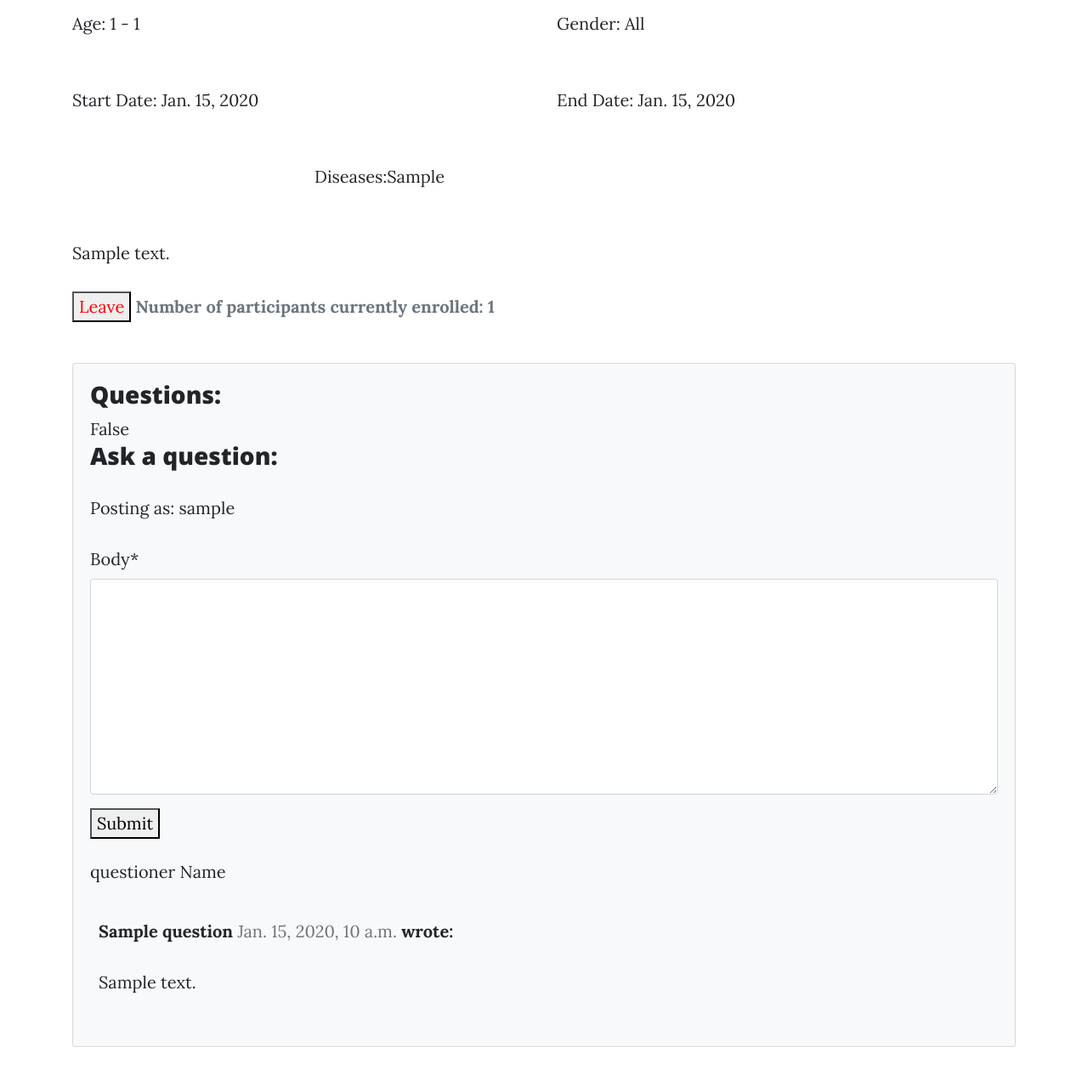
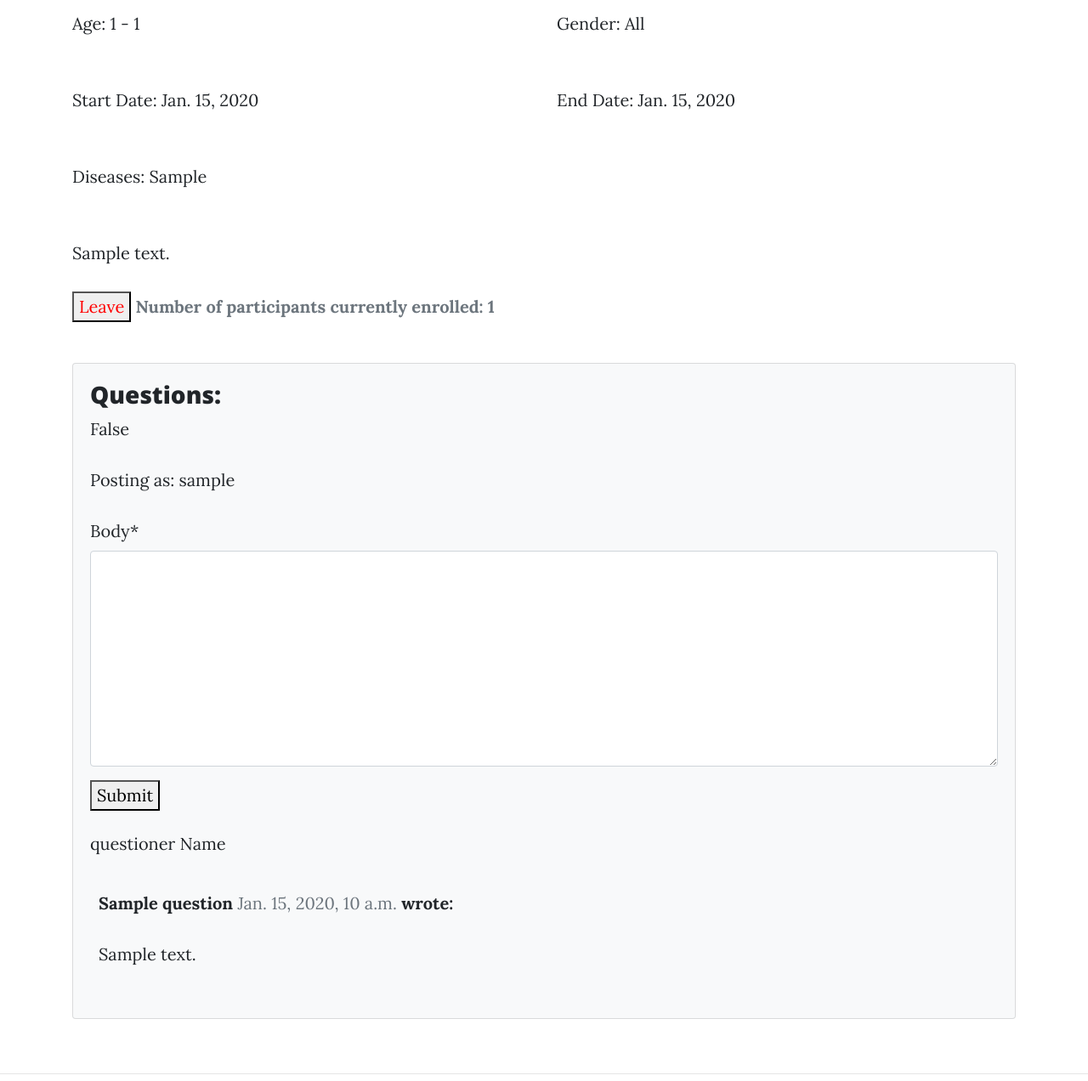
Before and after one commit to jcurran1289/PP4-Clinicaltrials, a Django app: a page that uses templates/post_detail.html in a window 1280 px wide. Shown: the part 442-1714 px from the top of the page at 85% size. Run offline with Django 4.2, Linux system fonts and the light colour scheme; a user stored in the database is signed in; tables that the repository leaves empty hold one stand-in row (values such as "Sample post"); some libraries are stand-ins or nearby versions.

Commit message:
updated col on disease site

```diff
--- a/templates/post_detail.html
+++ b/templates/post_detail.html
@@ -26,7 +26,8 @@
           <img class="card-img-top" src="url('static/img/base_header_pic.jpg ')" alt="post-image-default">
 
           {% else %}
-          <figure class="mb-0"><img class="figure-img img-fluid rounded" src=" {{ post.main_image.url }} " alt="post_image"></figure>
+          <figure class="mb-0"><img class="figure-img img-fluid rounded" src=" {{ post.main_image.url }} "
+              alt="post_image"></figure>
           {% endif %}
           <!-- Post content-->
           <section class="mb-5">
@@ -63,8 +64,8 @@
               </div>
             </div>
             <div class="row">
-              <div class="col-lg-6 col-md-6 mx-auto">
-                <p>Diseases:{{ post.primary_disease }}</p>
+              <div class="col-lg-12 col-md-12 mx-auto">
+                <p>Diseases: {{ post.primary_disease }}</p>
               </div>
             </div>
             <div class="row">
@@ -108,7 +109,6 @@
                 {% else %}
                 {% if user.is_authenticated %}
 
-                <h3>Ask a question:</h3>
                 <p>Posting as: {{ user.username }}</p>
                 <form method="post" class="mb-4">
                   {{ question_form | crispy }}
@@ -140,7 +140,6 @@
                 </div>
               </div>
             </div>
-          </section>
 
           </section>
         </article>
```
